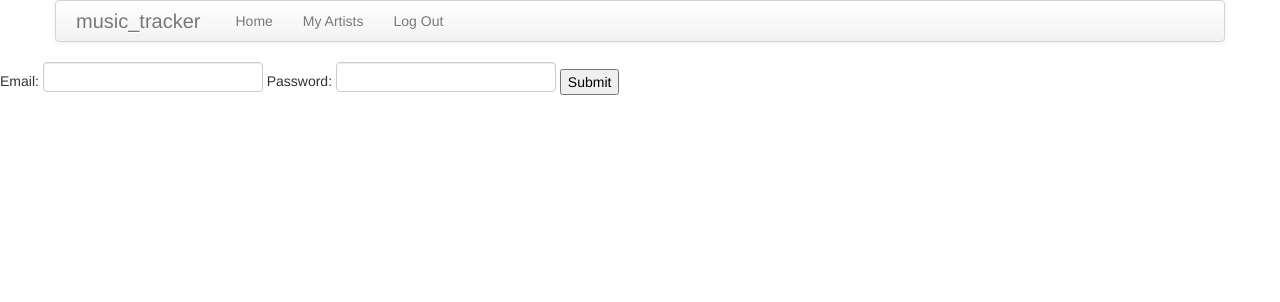
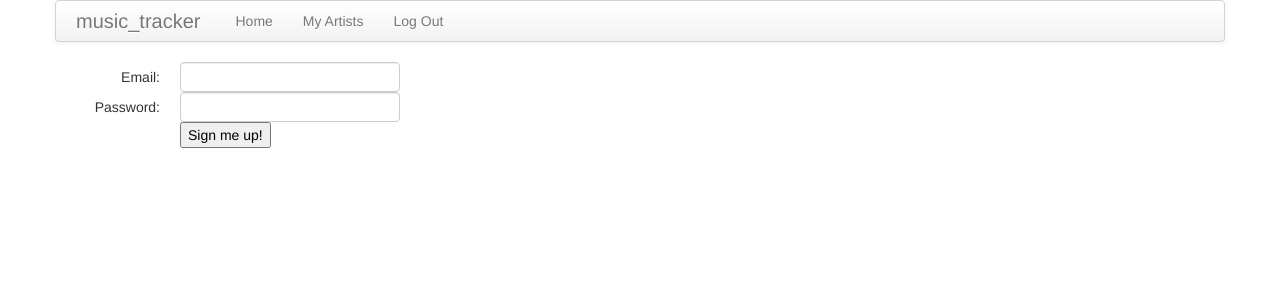
Before and after one commit to EFulmer/music_tracker, a Flask app: page /register/ in a window 1280 px wide. Shown: the top 302 px of the page. Run offline with Flask 2, Linux system fonts and the light colour scheme; parts of the project's set-up code (start-up, migrations or seed data) failed here and were passed over.

Commit message:
bootstrapi-ified register page

```diff
--- a/music_tracker/templates/register.html
+++ b/music_tracker/templates/register.html
@@ -1,13 +1,27 @@
 {% extends "layout.html" %}
 {% block body %}
 
-<form action="{{ url_for('register') }}" method="POST">
+<!--<form action="{{ url_for('register') }}" method="POST">
     {{ form.csrf_token }}
     Email:
     {{ form.email }}
     Password:
     {{ form.password }}
     <input type="submit">
-</form>
+</form> -->
+
+<div class="container">
+	<form class="form-horizontal" action="{{ url_for('register') }}" method=post name="">
+		{{ form.csrf_token }}
+        	<div class="control-group">
+            		<label class="control-label" for="/add/">Email:</label>
+            		<div class="controls">{{ form.email }}</div>
+            		<!-- TODO Figure out how to add a bit of space between the textare and button. -->
+            		<label class="control-label" for="/add/">Password:</label>
+            		<div class="controls">{{ form.password }}</div>
+			<div class="controls"><input type="submit" value="Sign me up!"></div>
+        	</div>
+	</form>
+</div>
 
 {% endblock %}
```
Also changed, not shown: music_tracker/templates/add.html (+2 -5 lines).
